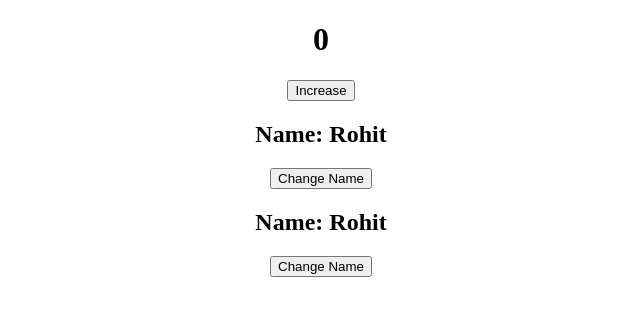
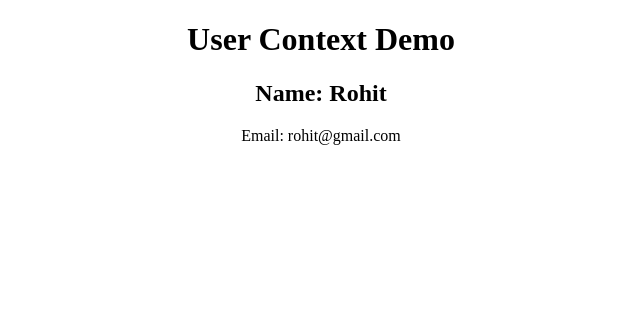
Before and after one commit to rohitware/react-playground, a React app: page / in a window 1280 px wide. Shown: the top 316 px of the page, without its empty margins (319-959 px from the left). Built offline with nearby package versions, Linux system fonts and the light colour scheme; the HTML template or start-up script is replaced by a standard one.

Commit message:
useContext - UserContext demo

```diff
--- a/src/App.jsx
+++ b/src/App.jsx
@@ -19,6 +19,7 @@ import UseRefDemo from "./useRef/UseRefDemo";
 import RefExample from "./useRef/RefExample";
 import StateName from "./useRef/StateName";
 import RefName from "./useRef/RefName";
+import UseContextDemo from "./useContext/UseContextDemo";
 
 function App() {
   return (
@@ -43,9 +44,10 @@ function App() {
       {/* <Timer2 /> */}
       {/* <Users /> */}
       {/* <UseRefDemo /> */}
-      <RefExample />
-      <StateName />
-      <RefName />
+      {/* <RefExample /> */}
+      {/* <StateName /> */}
+      {/* <RefName /> */}
+      <UseContextDemo />
     </div>
   );
 }
--- /dev/null
+++ b/src/useContext/UseContextDemo.jsx
@@ -0,0 +1,27 @@
+import React, { useContext, useState } from "react";
+import UserContext from "./UserContext";
+
+function Profile() {
+  const user = useContext(UserContext);
+
+  return (
+    <>
+      <h2>Name: {user.name}</h2>
+      <p>Email: {user.email}</p>
+    </>
+  );
+}
+
+function UseContextDemo() {
+  const [userData] = useState({ name: "Rohit", email: "rohit@gmail.com" });
+  return (
+    <>
+      <UserContext.Provider value={userData}>
+        <h1>User Context Demo</h1>
+        <Profile />
+      </UserContext.Provider>
+    </>
+  );
+}
+
+export default UseContextDemo;
--- /dev/null
+++ b/src/useContext/UserContext.jsx
@@ -0,0 +1,5 @@
+import { createContext } from "react";
+
+const UserContext = createContext(null);
+
+export default UserContext;
```
